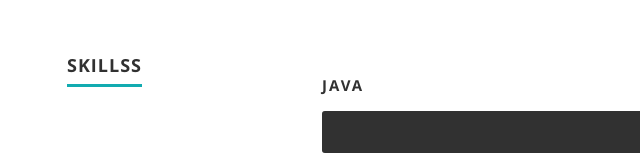
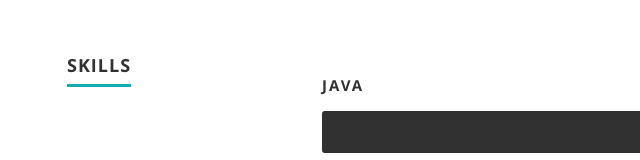
Before and after one commit to pupudu5367/pupudu5367.github.io, a plain HTML site: page index.html in a window 1280 px wide. Shown: the part 1837-1997 px from the top of the page, 83-723 px from the left. Drawn offline with nearby package versions, Linux system fonts and the light colour scheme; a web font is replaced by a local one.

Commit message:
Update index.html

```diff
--- a/index.html
+++ b/index.html
@@ -219,7 +219,7 @@
       <div class="row skill">
 
          <div class="three columns header-col">
-            <h1><span>Skillss</span></h1>
+            <h1><span>Skills</span></h1>
          </div>
 
          <div class="nine columns main-col">
```
